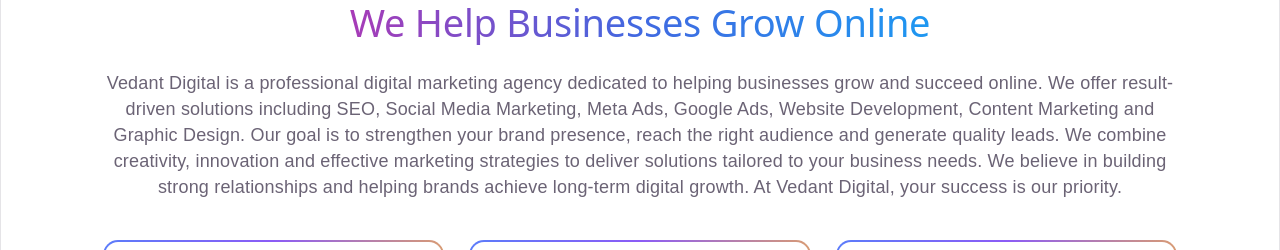
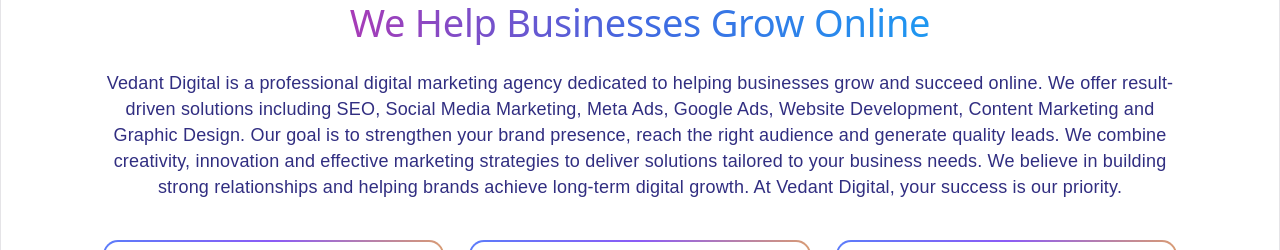
Before and after one commit to pranali0902/ved_digitalmarketing, a React (Vite) app: page / in a window 1280 px wide. Shown: the part 926-1176 px from the top of the page. Built offline with nearby package versions, Linux system fonts and the light colour scheme.

Commit message:
Upload digital marketing project

```diff
--- a/src/App.css
+++ b/src/App.css
@@ -303,6 +303,9 @@ button:hover {
 .about-box p {
   color: #312E81;
   line-height: 1.7;
+}
+.about p{
+  color: #312E81;
 }
 
 /* =========================================
@@ -933,6 +936,7 @@ footer p {
   .small-title {
     font-size: 13px;
     letter-spacing: 2px;
+    color: #312E81;
 
   }
 
@@ -941,6 +945,7 @@ footer p {
     line-height: 1.2;
     max-width: 100%;
     margin-bottom: 20px;
+    color: #312E81;
   }
 
   .hero-text {
@@ -948,6 +953,7 @@ footer p {
     line-height: 1.7;
     max-width: 100%;
     margin-bottom: 25px;
+    color: #312E81;
   }
 
   .hero-buttons {
```
